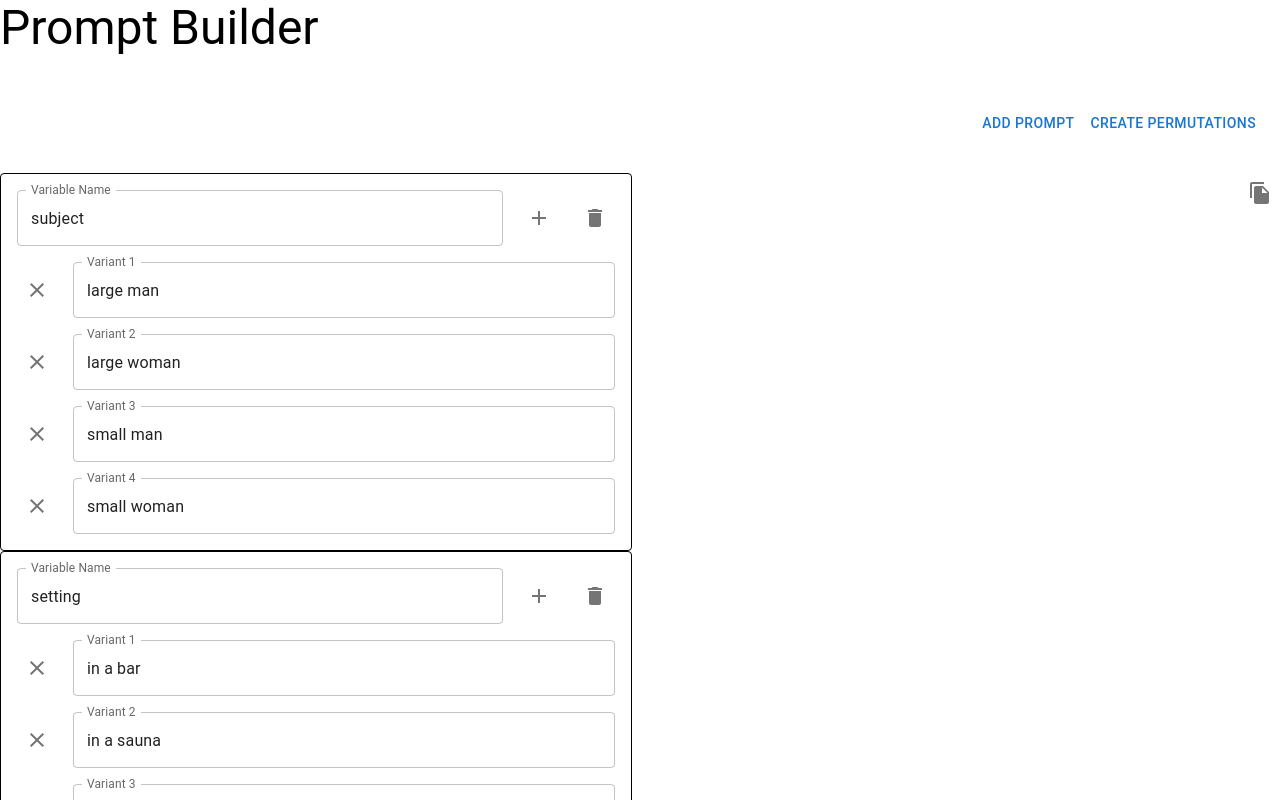
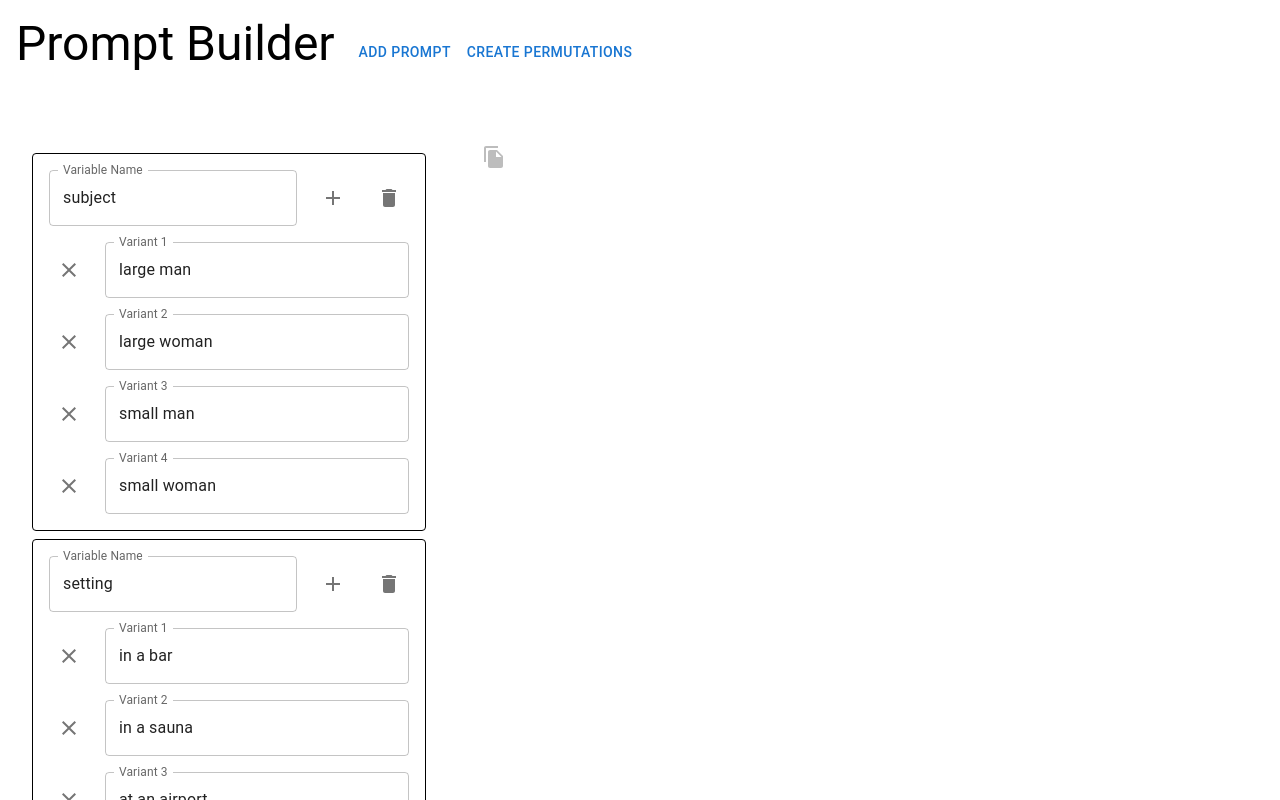
Before and after one commit to jerazost/prompt-builder, a React (Create React App) app: page / in a window 1280 px wide. Shown: the top 800 px of the page. Built offline with nearby package versions, Linux system fonts and the light colour scheme.

Commit message:
[FIX] Using hook for copy to clipboard

```diff
--- a/src/App.tsx
+++ b/src/App.tsx
@@ -3,12 +3,12 @@ import Typography from "@mui/material/Typography";
 import Button from "@mui/material/Button";
 import { useState } from "react";
 import { PromptPartial } from "./components/PromptPartial";
-import { DragContainer, DraggableItem } from "./components/DragContainer";
 import update from "immutability-helper";
 import { v4 as uuidv4 } from "uuid";
 import { Box } from "@mui/material";
 import IconButton from "@mui/material/IconButton";
 import CopyIcon from "@mui/icons-material/FileCopy";
+import { useCopyToClipboard } from "./hooks/useCopyToClipBoard";
 
 const testValues = [
   {
@@ -35,6 +35,7 @@ interface IPromptPartial {
 }
 
 function App() {
+  const [copyValue, copy] = useCopyToClipboard();
   const [promptObjects, setPromptObjects] =
     useState<IPromptPartial[]>(testValues);
   const [permutations, setPermutations] = useState<string[]>([]);
@@ -86,7 +87,7 @@ function App() {
     if (!itemSearchResult) {
       return;
     }
-    const { item, index } = itemSearchResult;
+    const { index } = itemSearchResult;
     const newPrompts = update(promptObjects, {
       [index]: {
         promptTexts: {
@@ -122,11 +123,10 @@ function App() {
     });
     setPromptObjects([...newPrompts]);
   };
-  const copyToClipboard = (text: string) => {
-    navigator.clipboard.writeText(text);
-  };
+
   return (
-    <div className="App">
+    <Box className="App">
+      <Box sx={{ display: "flex", justifyContent: "flex-start", p: 2 }}>
         <Typography variant="h3" component="h1" gutterBottom>
           Prompt Builder
         </Typography>
@@ -134,16 +134,18 @@ function App() {
           <Button onClick={addPrompt}>Add Prompt</Button>
           <Button onClick={createPermutations}>Create Permutations</Button>
         </div>
-      <Box className="Workspace">
-        <DragContainer onMoveItem={moveItem} findItem={findItem}>
+      </Box>
+      <Box sx={{ display: "flex", gap: 2, p: 2 }}>
+        <Box
+          sx={{
+            display: "flex",
+            gap: 1,
+            p: 2,
+            flexDirection: "column",
+          }}
+        >
           {promptObjects.map(({ variableName, promptTexts, id }, index) => {
             return (
-              <DraggableItem
-                id={id}
-                onMoveItem={moveItem}
-                findItem={findItem}
-                key={id}
-              >
               <PromptPartial
                 variableName={variableName}
                 promptTexts={promptTexts}
@@ -169,10 +171,9 @@ function App() {
                 }}
                 addPromptText={() => addPromptText(id)}
               ></PromptPartial>
-              </DraggableItem>
             );
           })}
-        </DragContainer>
+        </Box>
         <Box>
           <Box
             sx={{
@@ -185,12 +186,15 @@ function App() {
             <Typography>
               {permutations.length === 0
                 ? ""
-                : "Permutations:" + permutations.length + "\n"}
+                : "Permutations: " + permutations.length + "\n"}
             </Typography>
-            <IconButton>
-              <CopyIcon
-                onClick={() => copyToClipboard(permutations.join("\n"))}
-              />
+            <IconButton
+              disabled={
+                !typeof navigator.clipboard || permutations.length === 0
+              }
+              onClick={() => copy(permutations.join("\n"))}
+            >
+              <CopyIcon />
             </IconButton>
           </Box>
           <pre>
@@ -203,7 +207,7 @@ function App() {
           </pre>
         </Box>
       </Box>
-    </div>
+    </Box>
   );
 }
 
--- /dev/null
+++ b/src/hooks/useCopyToClipBoard.ts
@@ -0,0 +1,28 @@
+import { useState } from "react";
+
+type CopiedValue = string | null;
+type CopyFn = (text: string) => Promise<boolean>; // Return success
+
+export function useCopyToClipboard(): [CopiedValue, CopyFn] {
+  const [copiedText, setCopiedText] = useState<CopiedValue>(null);
+
+  const copy: CopyFn = async (text) => {
+    if (!navigator?.clipboard) {
+      console.warn("Clipboard not supported");
+      return false;
+    }
+
+    // Try to save to clipboard then save it in the state if worked
+    try {
+      await navigator.clipboard.writeText(text);
+      setCopiedText(text);
+      return true;
+    } catch (error) {
+      console.warn("Copy failed", error);
+      setCopiedText(null);
+      return false;
+    }
+  };
+
+  return [copiedText, copy];
+}
```
Lines whose indentation alone changed are shown as unchanged.
